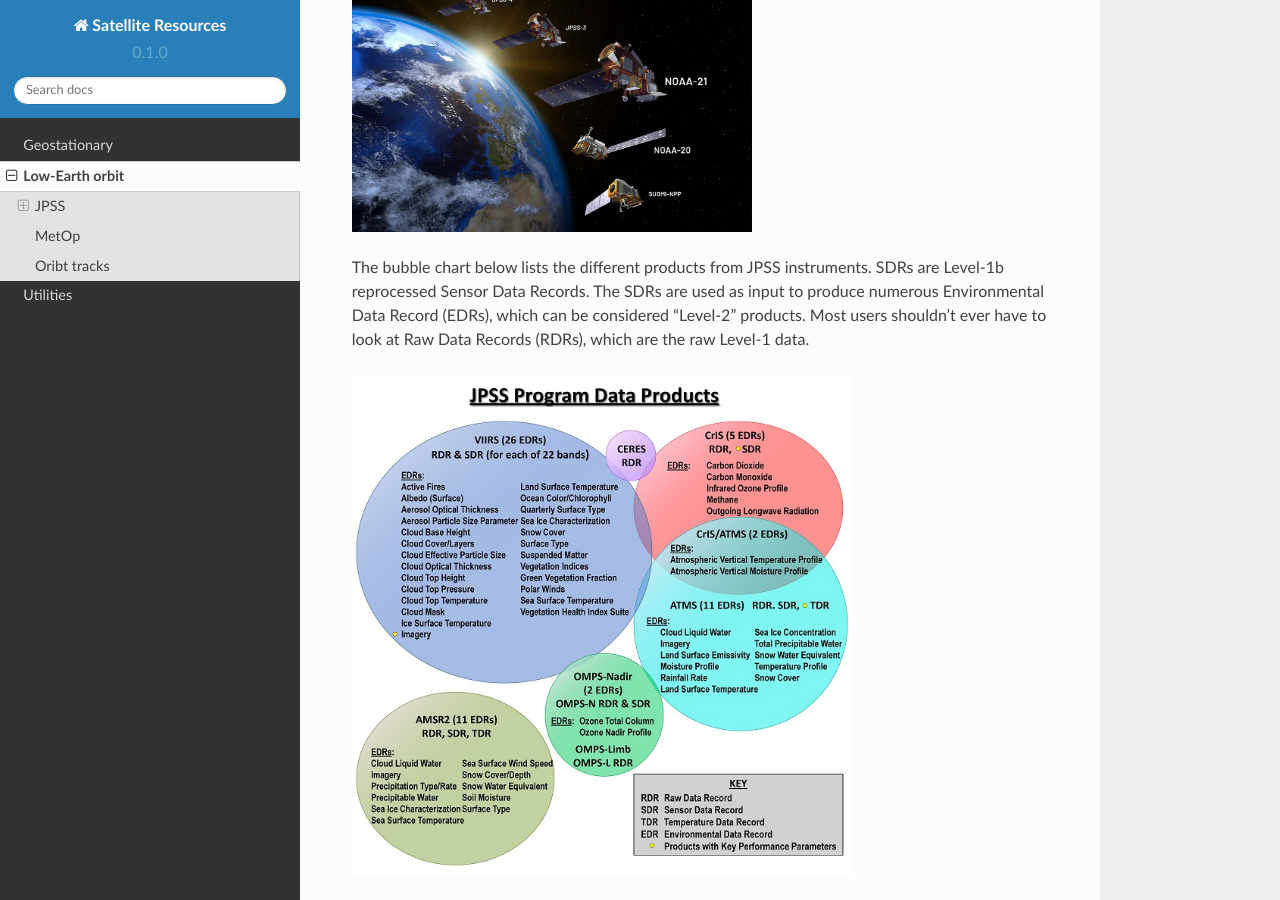
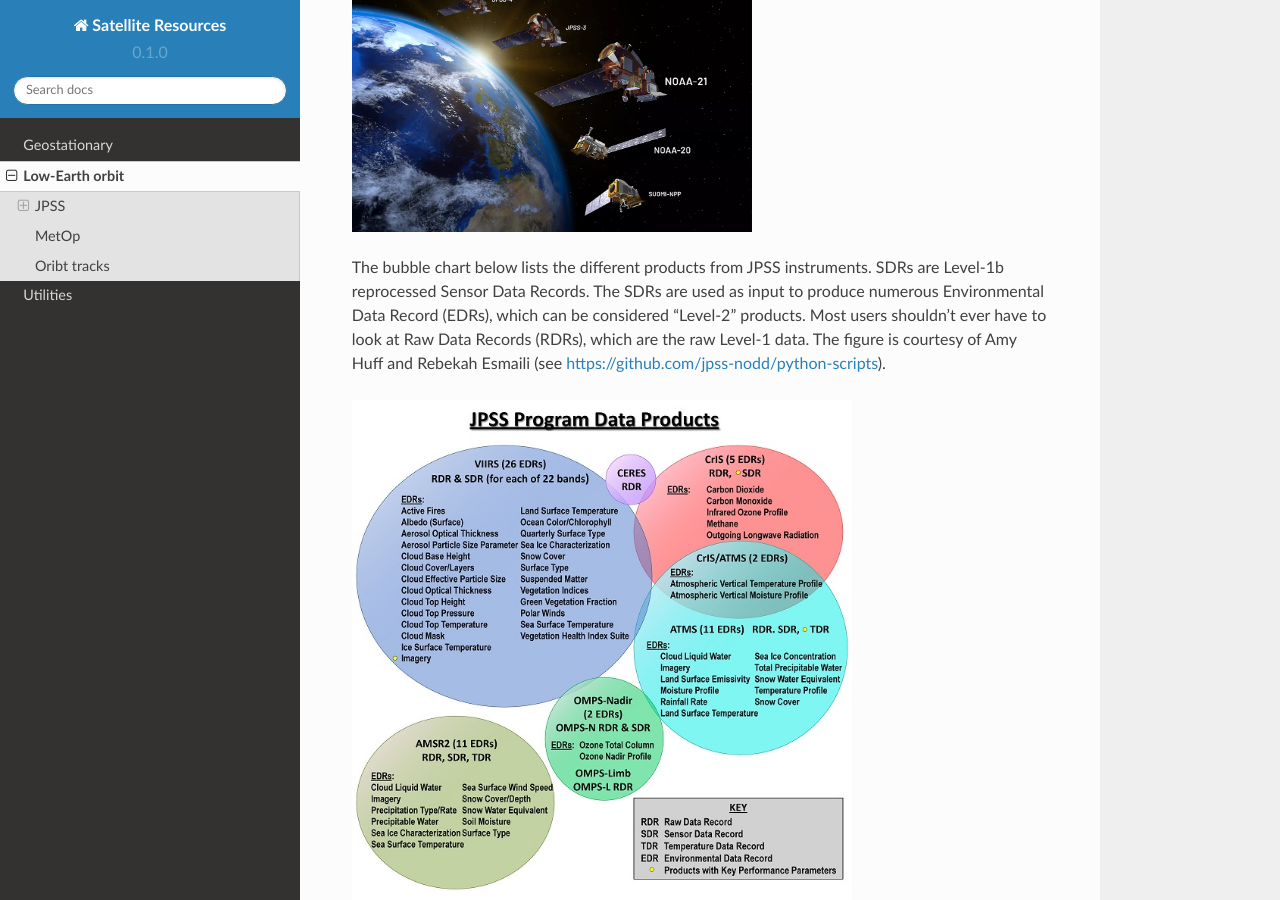
Before and after one commit to jlc248/satellite-resources, a Sphinx documentation site: the page built from docs/source/Low-Earth-orbit.rst, in a window 1280 px wide and 900 px high, scrolled down 605 px. Built offline with Sphinx 7.4.7 and the Read the Docs theme 2.0.0, drawn with Linux system fonts in a browser that asks for light colours; pages that are not in the unit, such as notebooks, are missing from menus.

Commit message:
Update Low-Earth-orbit.rst

```diff
--- a/docs/source/Low-Earth-orbit.rst
+++ b/docs/source/Low-Earth-orbit.rst
@@ -18,7 +18,7 @@ Each satellite has a VIS/IR imager (VIIRS), an IR sounder (CrIS), a microwave so
     :width: 400
     :alt: JPSS constellation cartoon
 
-The bubble chart below lists the different products from JPSS instruments. SDRs are Level-1b reprocessed Sensor Data Records. The SDRs are used as input to produce numerous Environmental Data Record (EDRs), which can be considered "Level-2" products. Most users shouldn't ever have to look at Raw Data Records (RDRs), which are the raw Level-1 data.
+The bubble chart below lists the different products from JPSS instruments. SDRs are Level-1b reprocessed Sensor Data Records. The SDRs are used as input to produce numerous Environmental Data Record (EDRs), which can be considered "Level-2" products. Most users shouldn't ever have to look at Raw Data Records (RDRs), which are the raw Level-1 data. The figure is courtesy of Amy Huff and Rebekah Esmaili (see `https://github.com/jpss-nodd/python-scripts <https://github.com/jpss-nodd/python-scripts>`_).
 
 .. image:: ../_static/images/JPSS_Products_Bubble_Chart.jpg
     :width: 500
```
